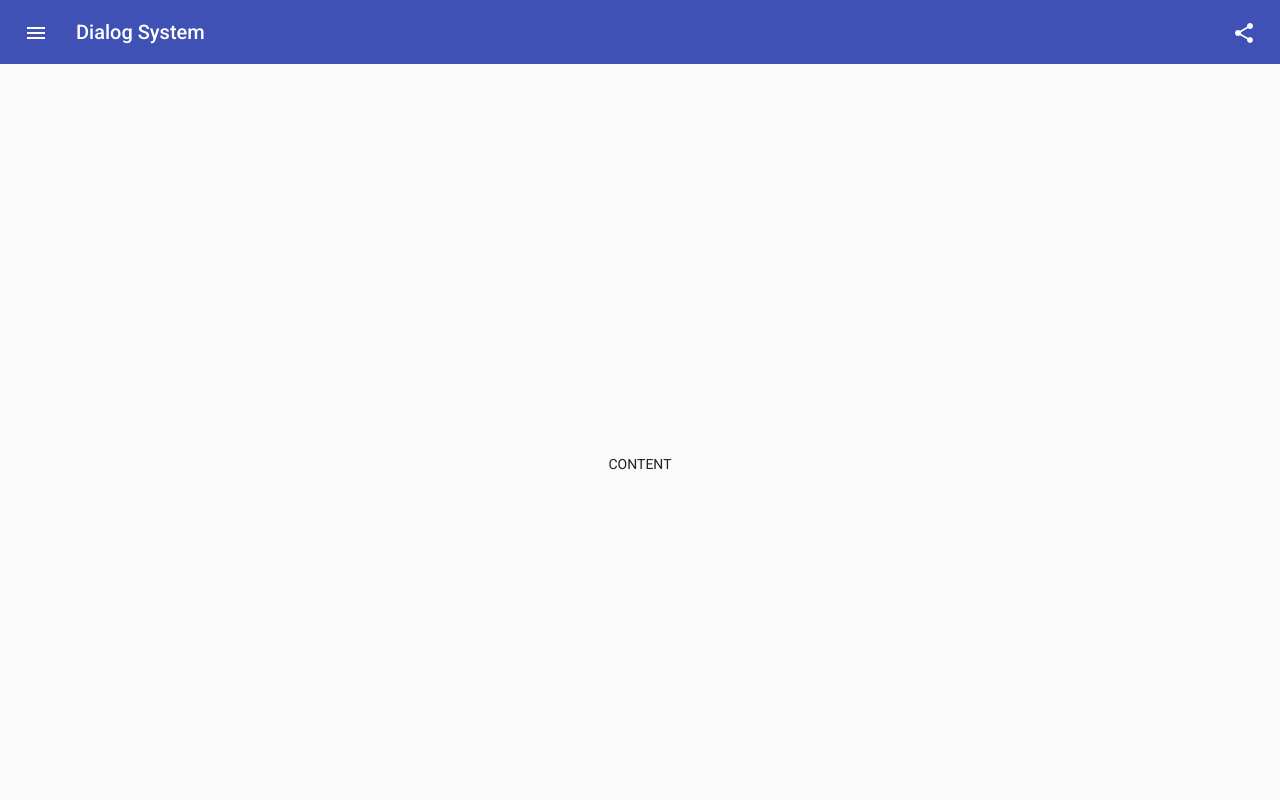
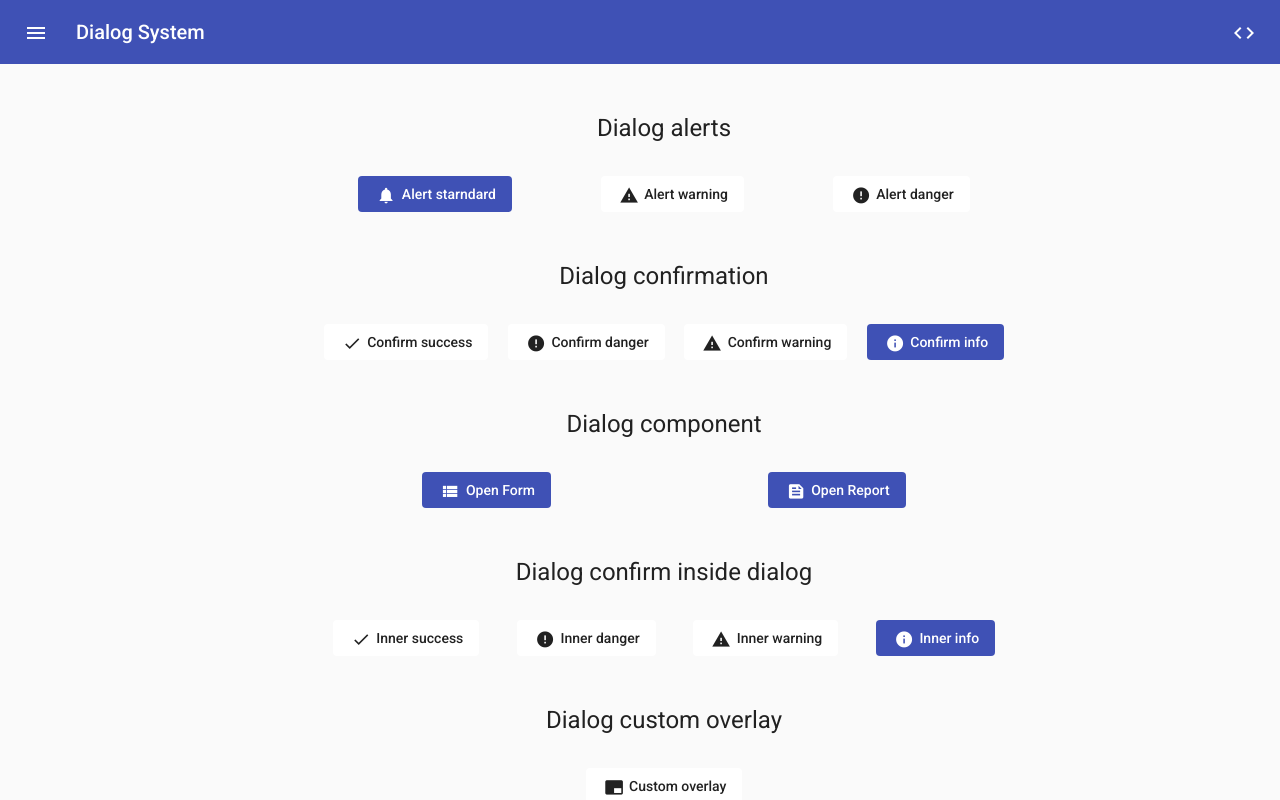
Before and after one commit to Bombaxo/dialog-system-angular, an Angular app: page / in a window 1280 px wide. Built offline with nearby package versions, Linux system fonts and the light colour scheme.

Commit message:
Add layout of buttons for dialog examples, style it and import tooltip from material

```diff
--- a/src/app/app.component.html
+++ b/src/app/app.component.html
@@ -18,13 +18,87 @@
 
       <span class="spacer"></span>
 
-      <button mat-icon-button>
-        <mat-icon>share</mat-icon>
-      </button>
+      <a href="https://github.com/Bombaxo/dialog-system-angular" mat-icon-button target="_blank" matTooltip="Code repository - Github">
+        <mat-icon>code</mat-icon>
+      </a>
     </mat-toolbar>
 
     <main>
-      CONTENT
+      <h1>Dialog alerts</h1>
+      <section>
+        <button mat-flat-button color="primary">
+          <mat-icon>notifications</mat-icon>
+          Alert starndard
+        </button>
+        <button mat-flat-button>
+          <mat-icon>warning</mat-icon>
+          Alert warning
+        </button>
+        <button mat-flat-button>
+          <mat-icon>error</mat-icon>
+          Alert danger
+        </button>
+      </section>
+
+      <h1>Dialog confirmation</h1>
+      <section>
+        <button mat-flat-button>
+          <mat-icon>check</mat-icon>
+          Confirm success
+        </button>
+        <button mat-flat-button>
+          <mat-icon>error</mat-icon>
+          Confirm danger
+        </button>
+        <button mat-flat-button>
+          <mat-icon>warning</mat-icon>
+          Confirm warning
+        </button>
+        <button mat-flat-button color="primary">
+          <mat-icon>info</mat-icon>
+          Confirm info
+        </button>
+      </section>
+
+      <h1>Dialog component</h1>
+      <section>
+        <button mat-flat-button color="primary">
+          <mat-icon>view_list</mat-icon>
+          Open Form
+        </button>
+        <button mat-flat-button color="primary">
+          <mat-icon>feed</mat-icon>
+          Open Report
+        </button>
+      </section>
+
+      <h1>Dialog confirm inside dialog</h1>
+      <section>
+        <button mat-flat-button>
+          <mat-icon>check</mat-icon>
+          Inner success
+        </button>
+        <button mat-flat-button>
+          <mat-icon>error</mat-icon>
+          Inner danger
+        </button>
+        <button mat-flat-button>
+          <mat-icon>warning</mat-icon>
+          Inner warning
+        </button>
+        <button mat-flat-button color="primary">
+          <mat-icon>info</mat-icon>
+          Inner info
+        </button>
+      </section>
+
+      <h1>Dialog custom overlay</h1>
+      <section>
+        <button mat-flat-button>
+          <mat-icon>branding_watermark</mat-icon>
+          Custom overlay
+        </button>
+      </section>
     </main>
   </mat-sidenav-content>
 </mat-sidenav-container>
--- a/src/app/app.component.scss
+++ b/src/app/app.component.scss
@@ -7,7 +7,7 @@
     .spacer {
         flex: 1 1 auto;
     }
-    &__btn-menu{
+    &__btn-menu {
         margin-right: 20px;
     }
 }
@@ -16,6 +16,26 @@ main {
     width: 100%;
     height: 100%;
     display: flex;
-    justify-content: center;
+    flex: 1;
     align-items: center;
+    flex-direction: column;
+    padding: 24px;
+    h1 {
+        display: block;
+        width: 100%;
+        text-align: center;
+        margin: 24px 24px 16px;
+    }
+    section {
+        width: 100%;
+        max-width: 700px;
+        display: flex;
+        justify-content: space-around;
+        margin: 16px 24px 24px;
+        button{
+            mat-icon{
+                transform: scale(.8);
+            }
+        }
+    }
 }
--- a/src/app/shared/material.module.ts
+++ b/src/app/shared/material.module.ts
@@ -9,6 +9,7 @@ import { MatToolbarModule } from '@angular/material/toolbar';
 import { MatSidenavModule } from '@angular/material/sidenav';
 import { MatMenuModule } from '@angular/material/menu';
 import { MatDialogModule } from '@angular/material/dialog';
+import { MatTooltipModule } from '@angular/material/tooltip';
 
 const MODULES = [
     MatIconModule,
@@ -17,7 +18,8 @@ const MODULES = [
     MatToolbarModule,
     MatSidenavModule,
     MatMenuModule,
-    MatDialogModule
+    MatDialogModule,
+    MatTooltipModule
 ];
 
 @NgModule({
```
